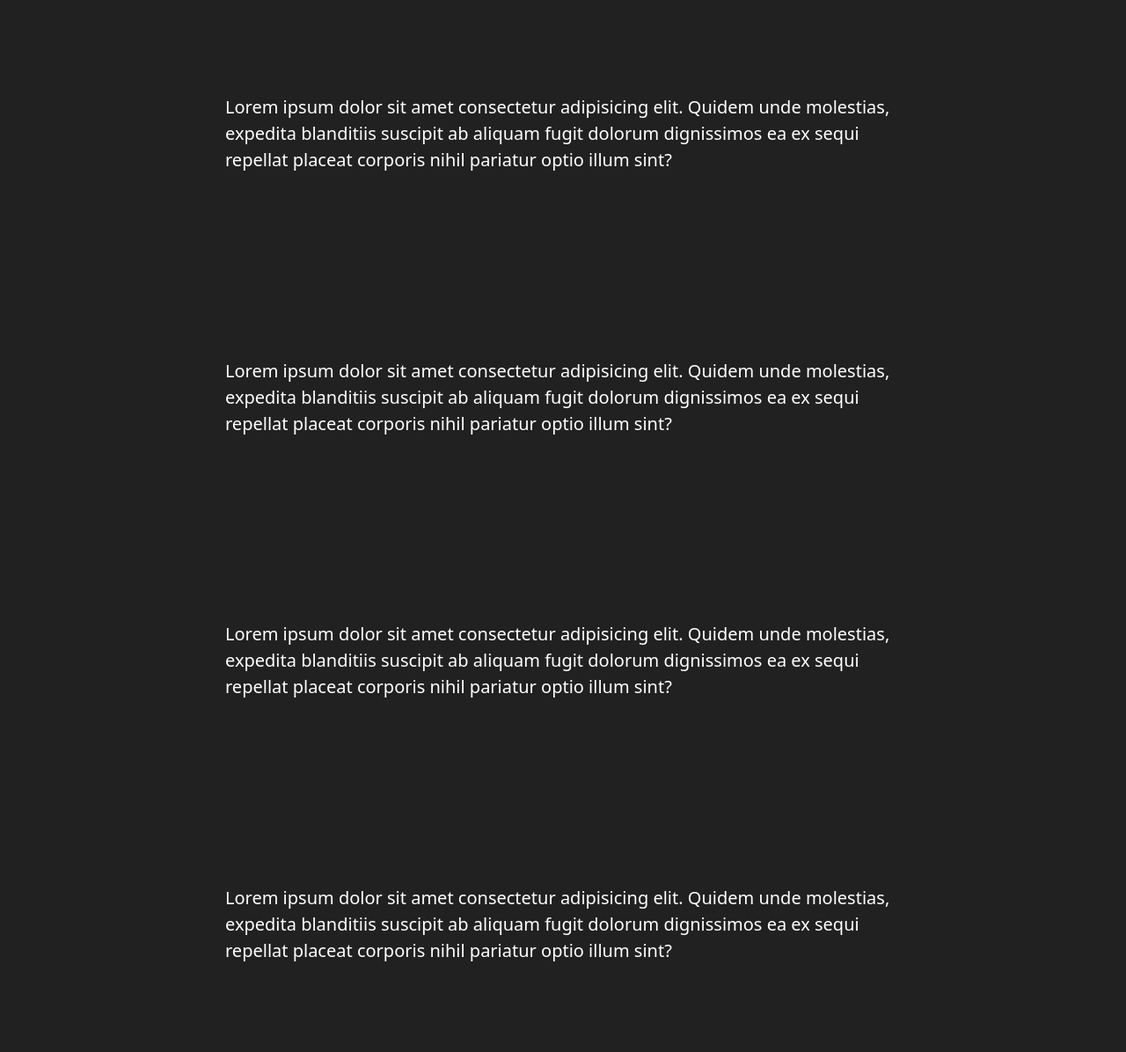
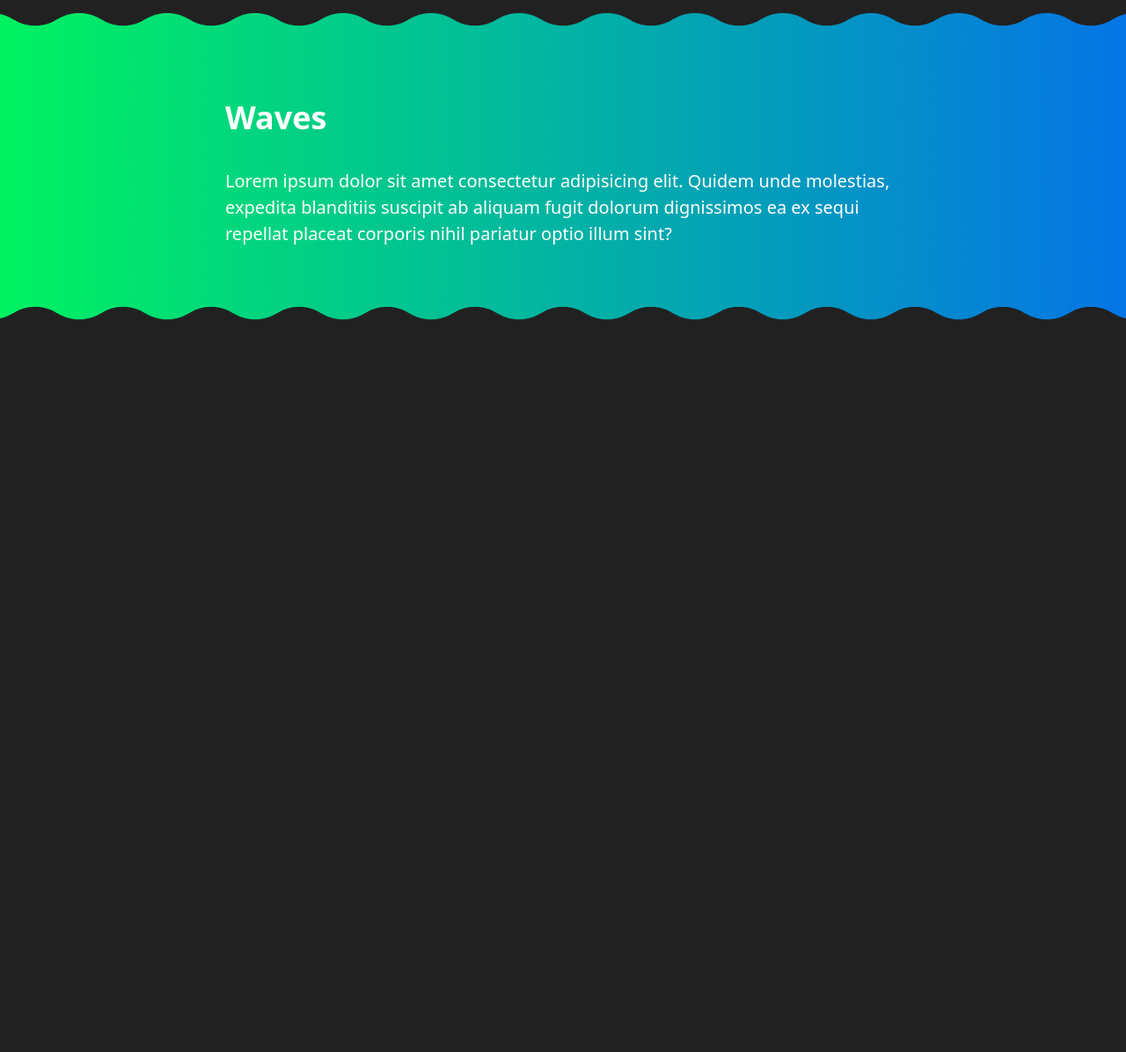
Before and after one commit to JoleneKearse/creattive-section-shapes, a plain HTML site: page index.html in a window 1280 px wide. Shown: the part 1613-2809 px from the top of the page at 88% size. After the commit the page ends 1994 px from the top, so only its background shows below. Drawn offline with Linux system fonts and the light colour scheme.

Commit message:
add waves code & docs

```diff
--- a/index.html
+++ b/index.html
@@ -34,29 +34,11 @@
 
   <section class="buffer">The Buffer Zone</section>
 
-  <section>
+  <section class="waves">
     <div class="wrapper">
-      <h2 class="section-title"></h2>
+      <h2 class="section-title">Waves</h2>
       <p>Lorem ipsum dolor sit amet consectetur adipisicing elit. Quidem unde molestias, expedita blanditiis suscipit ab aliquam fugit dolorum dignissimos ea ex sequi repellat placeat corporis nihil pariatur optio illum sint?</p>
     </div>
   </section>
-  <section>
-    <div class="wrapper">
-      <h2 class="section-title"></h2>
-      <p>Lorem ipsum dolor sit amet consectetur adipisicing elit. Quidem unde molestias, expedita blanditiis suscipit ab aliquam fugit dolorum dignissimos ea ex sequi repellat placeat corporis nihil pariatur optio illum sint?</p>
-    </div>
-  </section>
-  <section>
-    <div class="wrapper">
-      <h2 class="section-title"></h2>
-      <p>Lorem ipsum dolor sit amet consectetur adipisicing elit. Quidem unde molestias, expedita blanditiis suscipit ab aliquam fugit dolorum dignissimos ea ex sequi repellat placeat corporis nihil pariatur optio illum sint?</p>
-    </div>
-  </section>
-  <section>
-    <div class="wrapper">
-      <h2 class="section-title"></h2>
-      <p>Lorem ipsum dolor sit amet consectetur adipisicing elit. Quidem unde molestias, expedita blanditiis suscipit ab aliquam fugit dolorum dignissimos ea ex sequi repellat placeat corporis nihil pariatur optio illum sint?</p>
-    </div>
-    </section>
 </body>
 </html>
--- a/style.css
+++ b/style.css
@@ -99,3 +99,19 @@ section {
   bottom: 0;
   transform: rotate(.5turn);
 }
+
+.waves {
+  background:
+    linear-gradient(
+      to right,
+      #00f260,
+      #0575e6
+    );
+    --mask:
+      radial-gradient(47.17px at 50% 65.00px,#000 99%,#0000 101%) calc(50% - 50px) 0/100px 51% repeat-x,
+      radial-gradient(47.17px at 50% -40px,#0000 99%,#000 101%) 50% 25px/100px calc(51% - 25px) repeat-x,
+      radial-gradient(47.17px at 50% calc(100% - 65.00px),#000 99%,#0000 101%) calc(50% - 50px) 100%/100px 51% repeat-x,
+      radial-gradient(47.17px at 50% calc(100% + 40.00px),#0000 99%,#000 101%) 50% calc(100% - 25px)/100px calc(51% - 25px) repeat-x;
+    -webkit-mask: var(--mask);
+            mask: var(--mask);
+}
```
Also changed, not shown: img/waves-code.png (added), img/waves.png (added), img/waves1.png (added), 1 other file.
